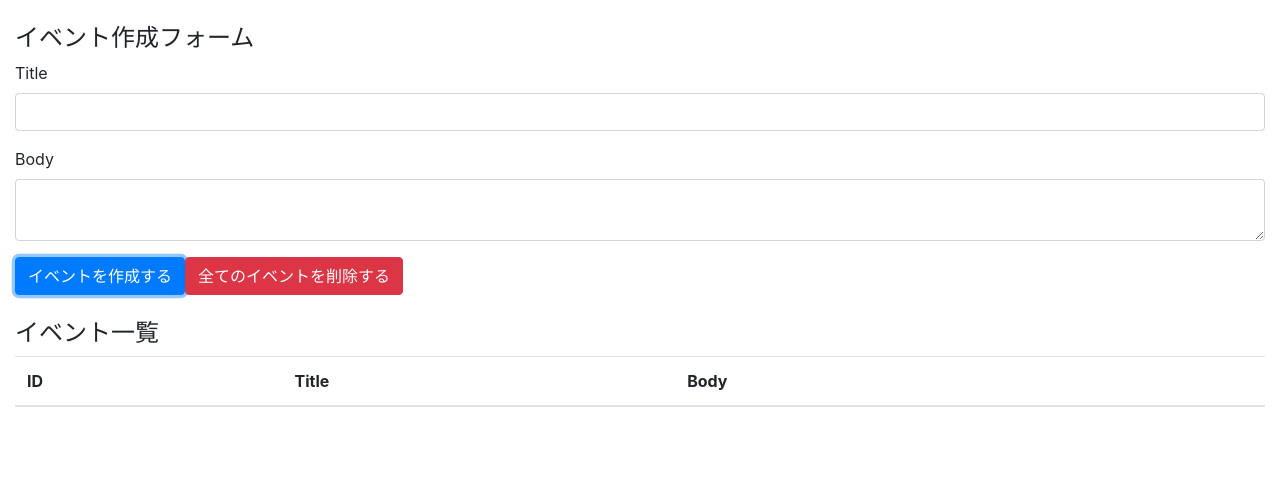
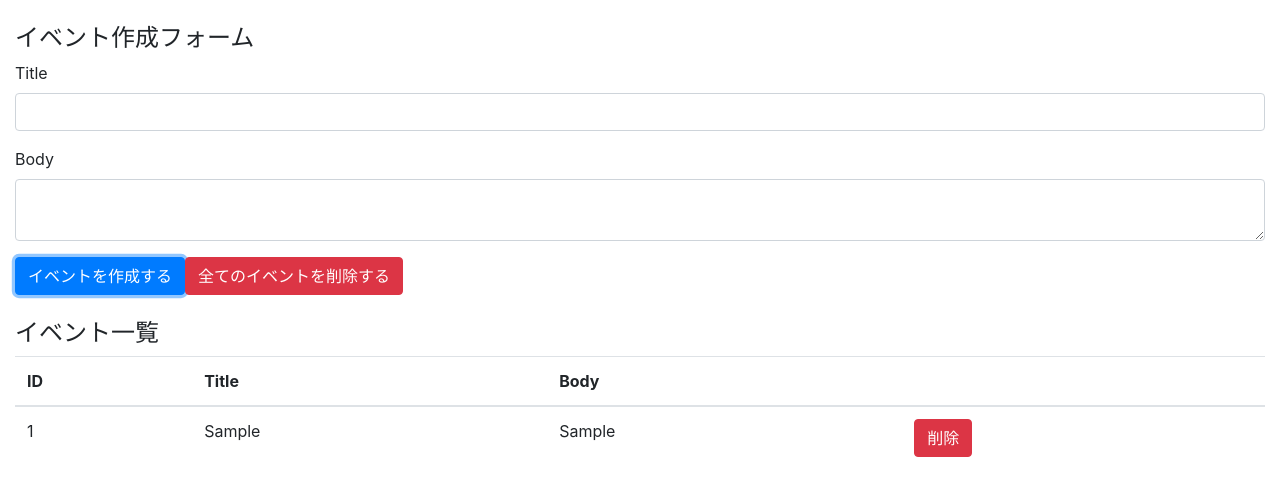
Before and after one commit to bwkw/React_Hooks_Redux, a React (Create React App) app: page / in a window 1280 px wide. Both pictures are taken after typing "Sample", "Sample" into the empty fields and a click on the button "イベントを作成する". Shown: the top 496 px of the page. Built offline with nearby package versions, Linux system fonts and the light colour scheme.

Commit message:
display events, refactor and implement remove event button

```diff
--- a/src/components/App.js
+++ b/src/components/App.js
@@ -1,8 +1,9 @@
 import React, { useReducer, useState } from 'react';
 
-import "bootstrap/dist/css/bootstrap.min.css";
+import 'bootstrap/dist/css/bootstrap.min.css';
 
-import reducer from "../reducers";
+import Event from './Event';
+import reducer from '../reducers';
 
 const App = () => {
   const [state, dispatch] = useReducer(reducer, []);
@@ -20,6 +21,8 @@
     setTitle('');
     setBody('');
   }
+
+
 
   return (
     <div className="container-fluid">
@@ -52,6 +55,7 @@
           </tr>
         </thead>
         <tbody>
+          { state.map((event, index) => (<Event key={index} event={event} dispatch={dispatch} />)) }
         </tbody>
       </table>
     </div>
--- /dev/null
+++ b/src/components/Event.js
@@ -0,0 +1,22 @@
+import React from 'react';
+
+const Event = ({ dispatch, event }) => {
+  const id = event.id;
+  const handleClickDeleteButton = () => {
+    dispatch({
+      type: 'DELETE_EVENT',
+      id
+    })
+  }
+
+  return (
+    <tr>
+      <td>{id}</td>
+      <td>{event.title}</td>
+      <td>{event.body}</td>
+      <td><button type="button" className="btn btn-danger" onClick={handleClickDeleteButton}>削除</button></td>
+    </tr>
+  )
+}
+
+export default Event;
--- a/src/reducers/index.js
+++ b/src/reducers/index.js
@@ -6,7 +6,7 @@
       const id = length === 0 ? 1 : state[length-1].id + 1
       return [...state, { id, ...event }]
     case 'DELETE_EVENT':
-      return state
+      return state.filter(event => event.id !== action.id)
     case 'DELETE_ALL_EVENTS':
       return []
     default:
```
